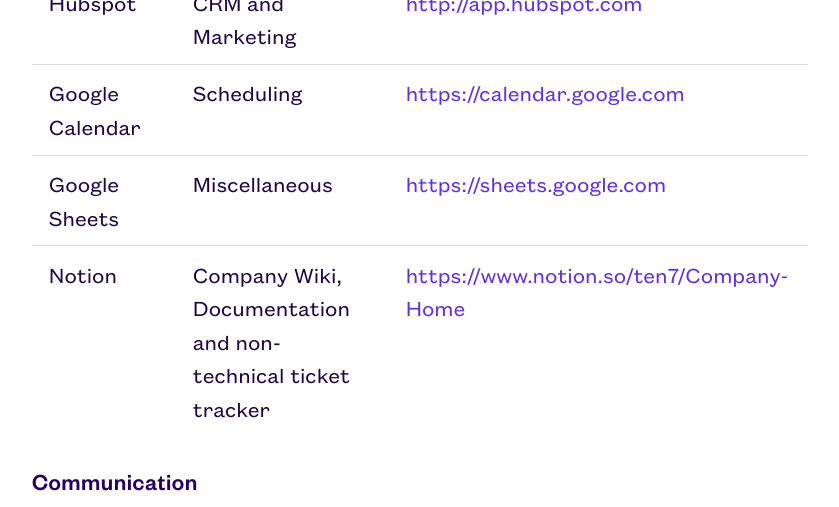
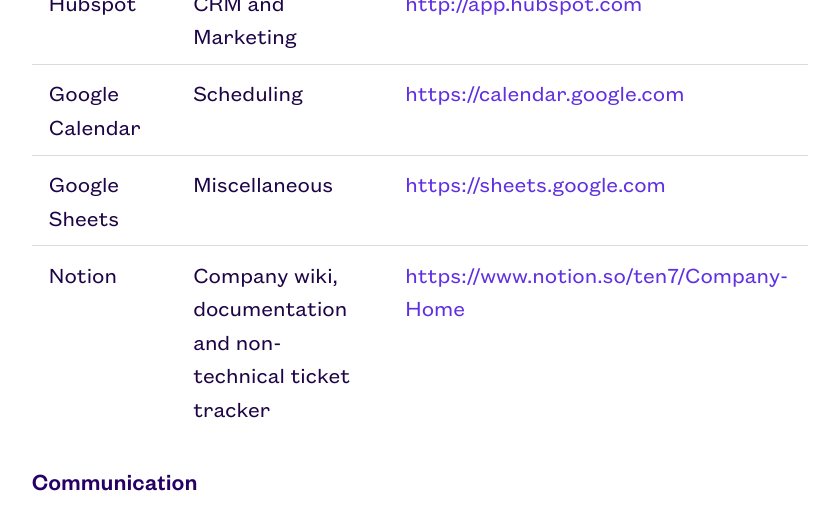
Before and after one commit to ten7/handbook.ten7.com, a Jekyll site: the page built from _pages/05_howwedothings.md, in a window 1280 px wide and 900 px high, scrolled down 7379 px. Shown: the top 507 px of the window, without its empty margins (220-1059 px from the left). Built offline with Jekyll 4.4.1, drawn with Linux system fonts in a browser that asks for light colours.

```diff
--- a/_pages/05_howwedothings.md
+++ b/_pages/05_howwedothings.md
@@ -163,7 +163,7 @@ We ask that you please keep all TEN7 tools and their contents separate from any
         </tr>
         <tr>
             <td>Notion</td>
-            <td>Company Wiki, Documentation and non-technical ticket tracker</td>
+            <td>Company wiki, documentation and non-technical ticket tracker</td>
            <td><a href="https://ten7.harvestapp.com">https://www.notion.so/ten7/Company-Home</a></td>
         </tr>
     </tbody>
```
